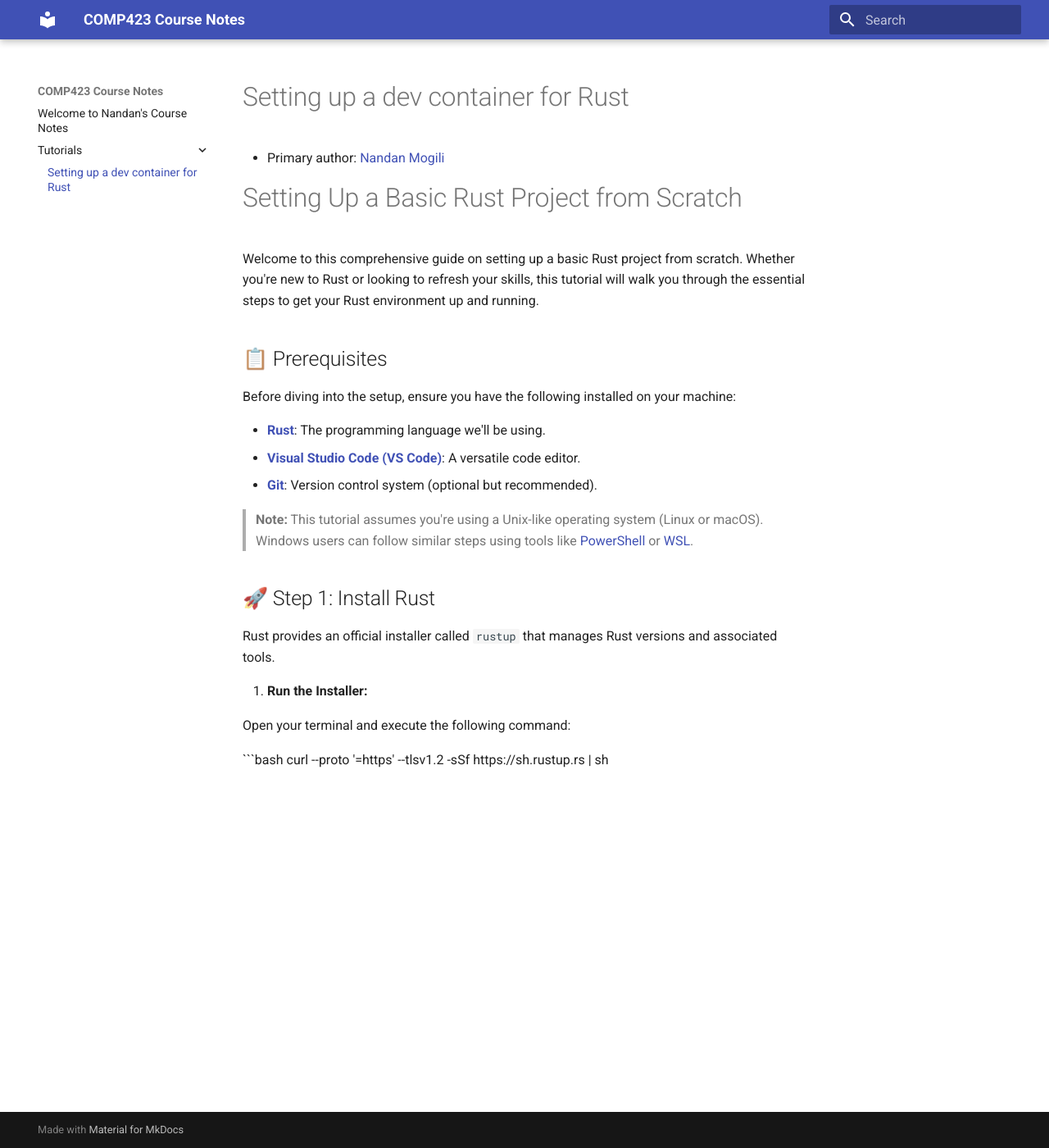
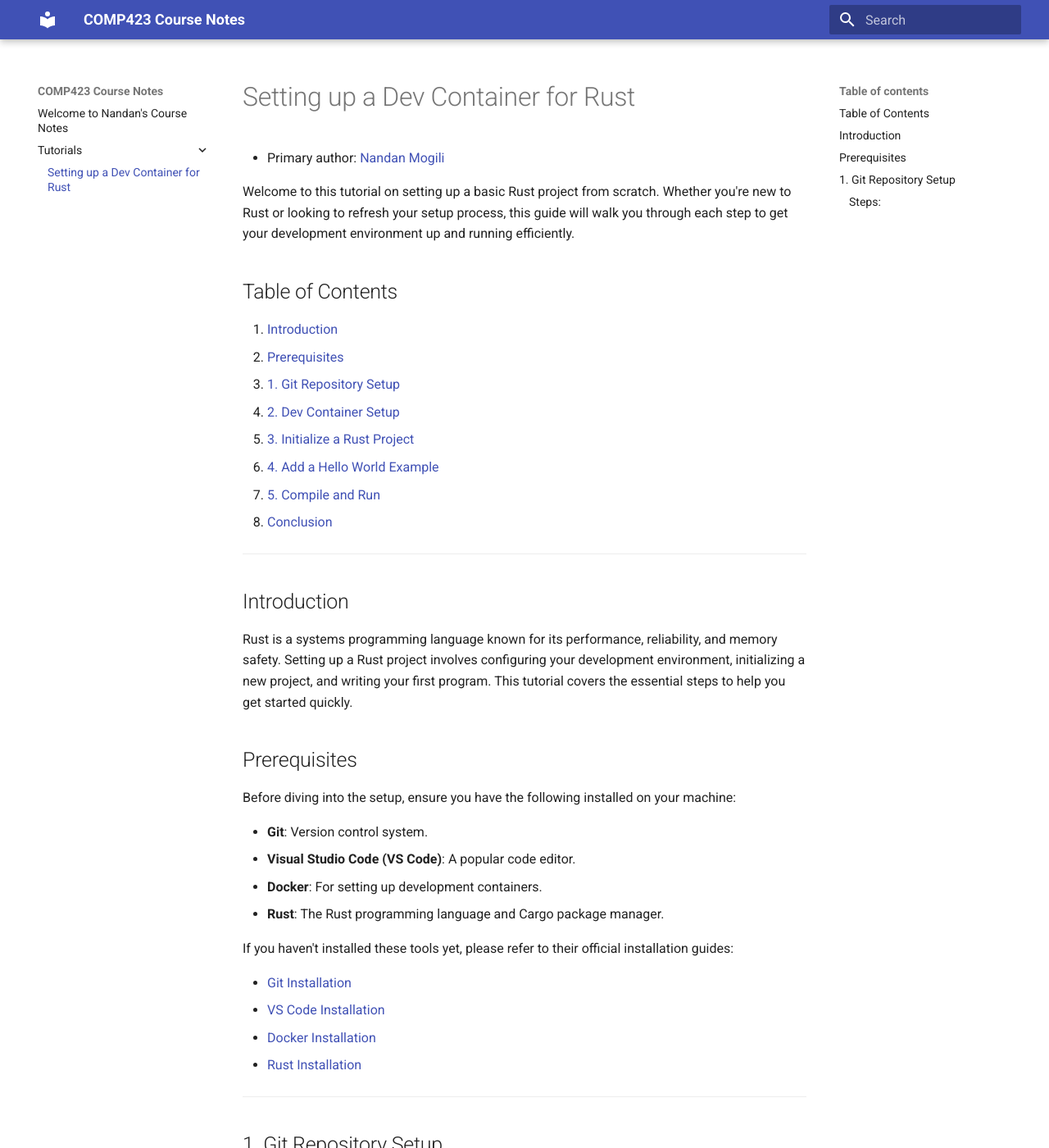
Before and after one commit to nandanmogili/comp423-course-notes, an MkDocs documentation site: the page built from docs/tutorials/rust-setup.md, in a window 1280 px wide and 1400 px high. Shown: the whole window at 82% size. Built offline with MkDocs 1.6.1 and Material for MkDocs 9.7.7, drawn with Linux system fonts in a browser that asks for light colours; some of the changed text lies outside the part shown.

Commit message:
assn1-new

````diff
--- a/docs/tutorials/rust-setup.md
+++ b/docs/tutorials/rust-setup.md
@@ -1,28 +1,272 @@
-# Setting up a dev container for Rust
+# Setting up a Dev Container for Rust
 
 * Primary author: [Nandan Mogili](https://github.com/nandanmogili)
 
-# Setting Up a Basic Rust Project from Scratch
 
-Welcome to this comprehensive guide on setting up a basic Rust project from scratch. Whether you're new to Rust or looking to refresh your skills, this tutorial will walk you through the essential steps to get your Rust environment up and running.
+Welcome to this tutorial on setting up a basic Rust project from scratch. Whether you're new to Rust or looking to refresh your setup process, this guide will walk you through each step to get your development environment up and running efficiently.
 
-## 📋 Prerequisites
+## Table of Contents
+
+1. [Introduction](#introduction)
+2. [Prerequisites](#prerequisites)
+3. [1. Git Repository Setup](#1-git-repository-setup)
+4. [2. Dev Container Setup](#2-dev-container-setup)
+5. [3. Initialize a Rust Project](#3-initialize-a-rust-project)
+6. [4. Add a Hello World Example](#4-add-a-hello-world-example)
+7. [5. Compile and Run](#5-compile-and-run)
+8. [Conclusion](#conclusion)
+
+---
+
+## Introduction
+
+Rust is a systems programming language known for its performance, reliability, and memory safety. Setting up a Rust project involves configuring your development environment, initializing a new project, and writing your first program. This tutorial covers the essential steps to help you get started quickly.
+
+## Prerequisites
 
 Before diving into the setup, ensure you have the following installed on your machine:
 
-- **[Rust](https://www.rust-lang.org/tools/install)**: The programming language we'll be using.
-- **[Visual Studio Code (VS Code)](https://code.visualstudio.com/)**: A versatile code editor.
-- **[Git](https://git-scm.com/downloads)**: Version control system (optional but recommended).
+- **Git**: Version control system.
+- **Visual Studio Code (VS Code)**: A popular code editor.
+- **Docker**: For setting up development containers.
+- **Rust**: The Rust programming language and Cargo package manager.
 
-> **Note:** This tutorial assumes you're using a Unix-like operating system (Linux or macOS). Windows users can follow similar steps using tools like [PowerShell](https://docs.microsoft.com/en-us/powershell/) or [WSL](https://docs.microsoft.com/en-us/windows/wsl/install).
+If you haven't installed these tools yet, please refer to their official installation guides:
 
-## 🚀 Step 1: Install Rust
+- [Git Installation](https://git-scm.com/book/en/v2/Getting-Started-Installing-Git)
+- [VS Code Installation](https://code.visualstudio.com/docs/setup/setup-overview)
+- [Docker Installation](https://docs.docker.com/get-docker/)
+- [Rust Installation](https://www.rust-lang.org/tools/install)
 
-Rust provides an official installer called `rustup` that manages Rust versions and associated tools.
+---
 
-1. **Run the Installer:**
+## 1. Git Repository Setup
 
-   Open your terminal and execute the following command:
+Setting up a Git repository allows you to track changes, collaborate with others, and maintain version control for your project.
 
-   ```bash
-   curl --proto '=https' --tlsv1.2 -sSf https://sh.rustup.rs | sh
+### Steps:
+
+1. **Create a New Directory for Your Project:**
+
+    ```bash
+    mkdir rust-hello-world
+    cd rust-hello-world
+    ```
+
+2. **Initialize Git Repository:**
+
+    ```bash
+    git init
+    ```
+
+3. **Create a `.gitignore` File:**
+
+    It's good practice to exclude certain files and directories from version control. Create a `.gitignore` file with the following content:
+
+    ```gitignore
+    # Rust/Cargo
+    /target
+    **/*.rs.bk
+
+    # IDEs
+    .vscode/
+    *.code-workspace
+
+    # OS Files
+    .DS_Store
+    ```
+
+    ```bash
+    echo "/target\n**/*.rs.bk\n.vscode/\n*.code-workspace\n.DS_Store" > .gitignore
+    ```
+
+4. **Commit Initial Setup:**
+
+    ```bash
+    git add .
+    git commit -m "Initial Git repository setup with .gitignore"
+    ```
+
+---
+
+## 2. Dev Container Setup
+
+Using a development container ensures a consistent development environment across different machines, making collaboration smoother.
+
+### Steps:
+
+1. **Install the Remote - Containers Extension in VS Code:**
+
+    - Open VS Code.
+    - Go to the Extensions view (`Ctrl+Shift+X` or `Cmd+Shift+X`).
+    - Search for "Remote - Containers" and install it.
+
+2. **Create a `.devcontainer` Directory:**
+
+    ```bash
+    mkdir .devcontainer
+    cd .devcontainer
+    ```
+
+3. **Create a `devcontainer.json` File:**
+
+    ```json
+    {
+        "name": "Rust Dev Container",
+        "image": "rust:latest",
+        "extensions": [
+            "rust-lang.rust-analyzer",
+            "ms-vscode.cpptools"
+        ],
+        "settings": {
+            "terminal.integrated.shell.linux": "/bin/bash"
+        },
+        "postCreateCommand": "rustup component add rustfmt clippy"
+    }
+    ```
+
+    ```bash
+    cat > devcontainer.json <<EOL
+    {
+        "name": "Rust Dev Container",
+        "image": "rust:latest",
+        "extensions": [
+            "rust-lang.rust-analyzer",
+            "ms-vscode.cpptools"
+        ],
+        "settings": {
+            "terminal.integrated.shell.linux": "/bin/bash"
+        },
+        "postCreateCommand": "rustup component add rustfmt clippy"
+    }
+    EOL
+    ```
+
+4. **Reopen the Project in the Dev Container:**
+
+    - Press `F1` in VS Code.
+    - Type `Remote-Containers: Reopen in Container` and select it.
+    - Wait for the container to build and open.
+
+---
+
+## 3. Initialize a Rust Project
+
+With your environment set up, it's time to initialize a new Rust project using Cargo, Rust's package manager and build system.
+
+### Steps:
+
+1. **Initialize a New Cargo Project:**
+
+    ```bash
+    cargo new hello_world
+    cd hello_world
+    ```
+
+    This command creates a new directory `hello_world` with the basic structure of a Rust project.
+
+2. **Explore the Project Structure:**
+
+    - `Cargo.toml`: Configuration file for your project.
+    - `src/main.rs`: The main source file.
+
+3. **Commit the Initialized Project:**
+
+    ```bash
+    git add .
+    git commit -m "Initialize new Rust project with Cargo"
+    ```
+
+---
+
+## 4. Add a Hello World Example
+
+Let's create a simple "Hello, World!" program to verify that everything is set up correctly.
+
+### Steps:
+
+1. **Open `src/main.rs` in VS Code:**
+
+    ```rust
+    fn main() {
+        println!("Hello, World!");
+    }
+    ```
+
+    Replace the existing content with the above code if it's not already there.
+
+2. **Format the Code (Optional):**
+
+    Rust provides a tool called `rustfmt` to format your code consistently.
+
+    ```bash
+    cargo fmt
+    ```
+
+3. **Lint the Code (Optional):**
+
+    Use `clippy` to catch common mistakes and improve your code.
+
+    ```bash
+    cargo clippy
+    ```
+
+4. **Commit the Hello World Example:**
+
+    ```bash
+    git add src/main.rs
+    git commit -m "Add Hello, World! example"
+    ```
+
+---
+
+## 5. Compile and Run
+
+Now, let's compile and run your Rust program to see it in action.
+
+### Steps:
+
+1. **Compile the Project:**
+
+    ```bash
+    cargo build
+    ```
+
+    This command compiles your project and generates an executable in the `target/debug` directory.
+
+2. **Run the Project:**
+
+    ```bash
+    cargo run
+    ```
+
+    **Expected Output:**
+
+    ```
+    Compiling hello_world v0.1.0 (/path/to/your/project/hello_world)
+     Finished dev [unoptimized + debuginfo] target(s) in 2.34s
+      Running `target/debug/hello_world`
+    Hello, World!
+    ```
+
+3. **Verify the Output:**
+
+    You should see the message `Hello, World!` printed in your terminal, confirming that your Rust project is set up correctly.
+
+---
+
+## Conclusion
+
+Congratulations! You've successfully set up a basic Rust project from scratch. Here's a quick recap of what you've accomplished:
+
+- **Git Repository Setup:** Initialized version control to manage your project's history.
+- **Dev Container Setup:** Configured a consistent development environment using Docker and VS Code.
+- **Initialize a Rust Project:** Created a new Rust project using Cargo.
+- **Add a Hello World Example:** Wrote a simple Rust program to verify your setup.
+- **Compile and Run:** Built and executed your Rust program successfully.
+
+With this foundation, you're now ready to delve deeper into Rust programming. Explore more complex projects, integrate additional libraries, and continue building your skills. Happy coding!
+
+---
+
+> **Tip:** As you advance, consider exploring Rust's powerful features such as ownership, lifetimes, and concurrency to harness the full potential of the language.
````
Also changed, not shown: 1 other file.
